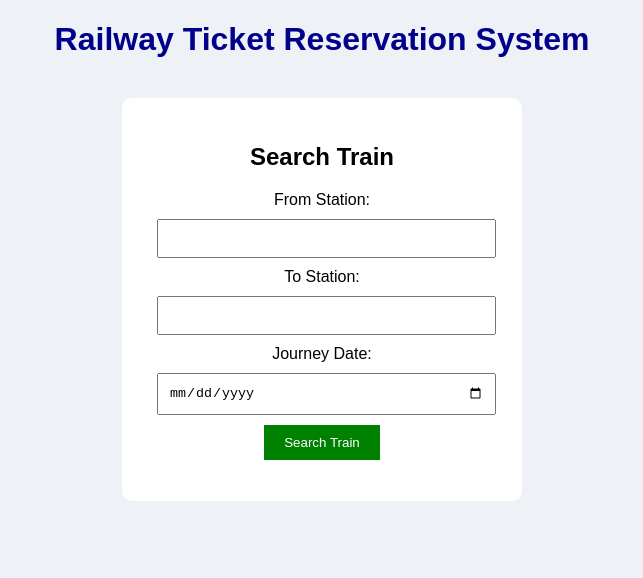
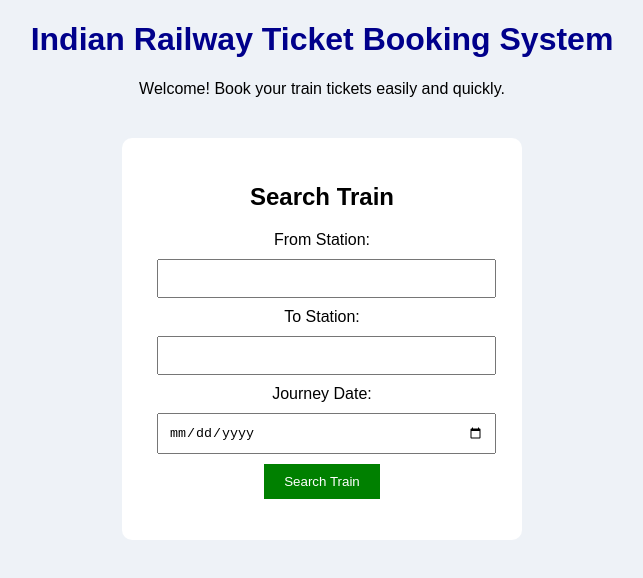
Before and after one commit to Srujanms2326/Railway-Ticket-Reservation, a plain HTML site: page index.html in a window 1280 px wide. Shown: the whole page, without its empty margins (318-961 px from the left). Drawn offline with Linux system fonts and the light colour scheme.

Commit message:
Update index.html

```diff
--- a/index.html
+++ b/index.html
@@ -7,7 +7,8 @@
 </head>
 <body>
 
-    <h1>Railway Ticket Reservation System</h1>
+ <h1>Indian Railway Ticket Booking System</h1>
+    <p>Welcome! Book your train tickets easily and quickly.</p>
 
     <div class="container">
         <h2>Search Train</h2>
```
